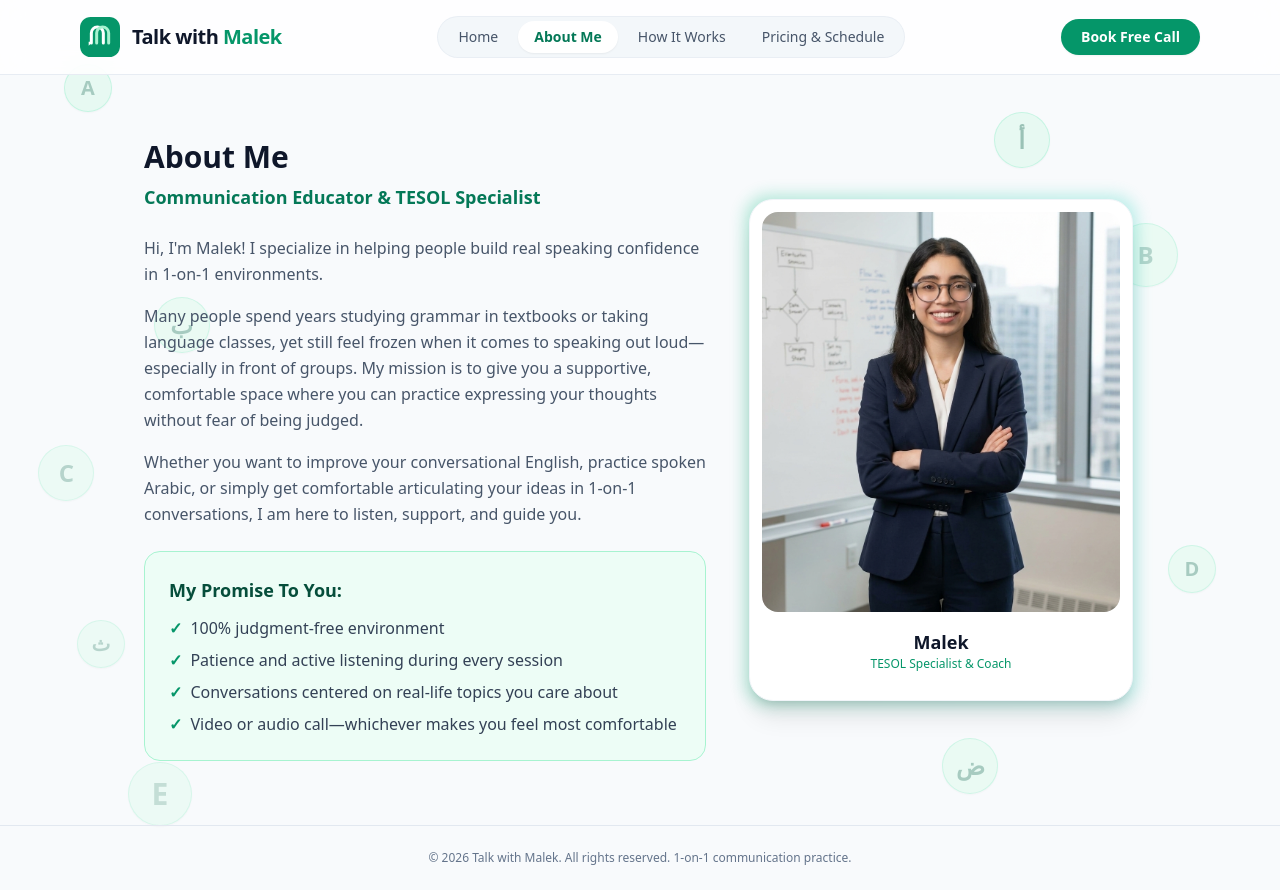
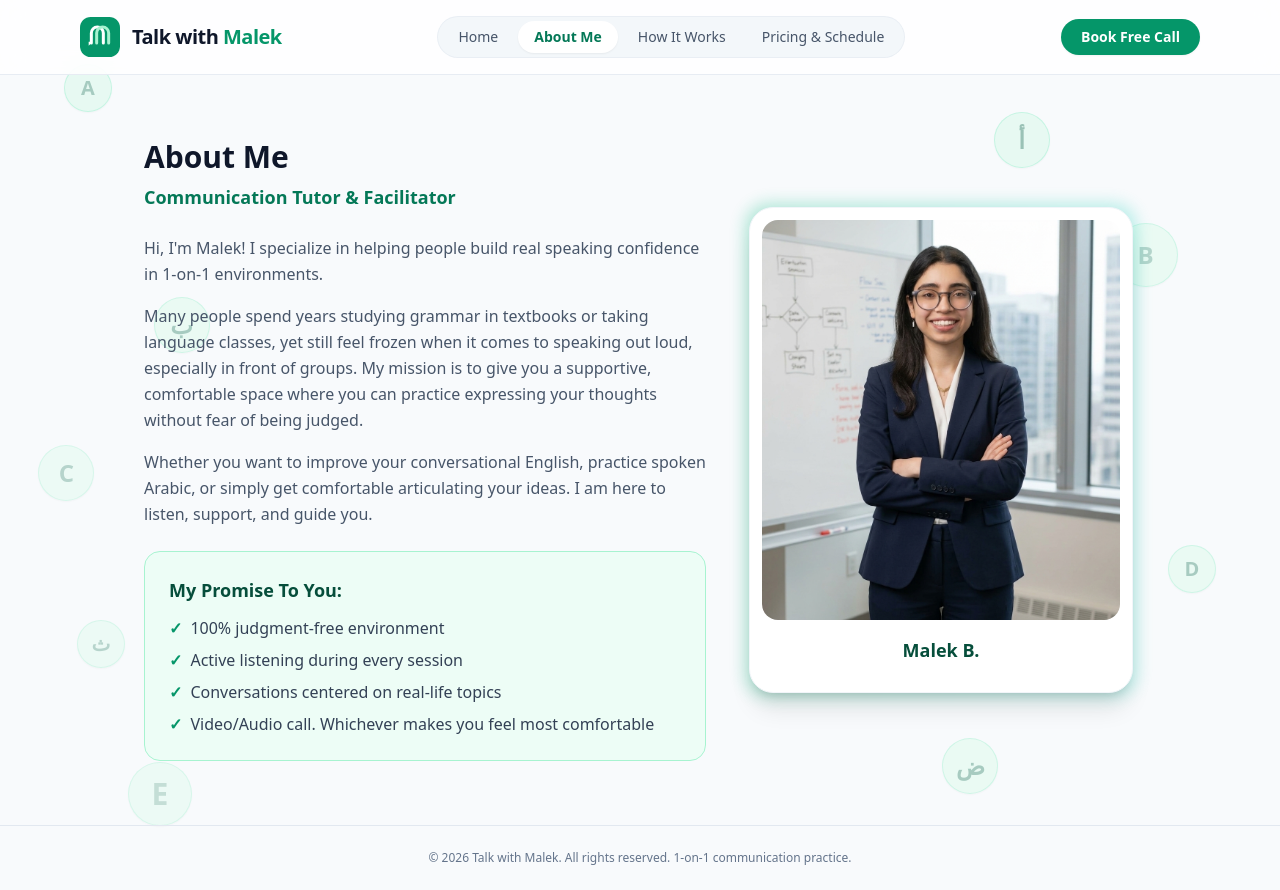
Before and after one commit to MalekBouallegue/talk-with-malek-new, a Next.js app: page / in a window 1280 px wide. Both pictures are taken after a click on the button "About Me". Built offline with nearby package versions, Linux system fonts and the light colour scheme.

Commit message:
Revise bio and improve clarity in page.tsx
Updated the text to reflect a change in title and role. Removed unnecessary phrases for clarity.

```diff
--- a/src/app/page.tsx
+++ b/src/app/page.tsx
@@ -216,7 +216,7 @@ export default function Home() {
               <div className="lg:col-span-7 space-y-6">
                 <div>
                   <h2 className="text-3xl font-extrabold text-slate-900 mb-2">About Me</h2>
-                  <p className="text-emerald-700 font-semibold text-lg">Communication Educator & TESOL Specialist</p>
+                  <p className="text-emerald-700 font-semibold text-lg">Communication Tutor & Facilitator</p>
                 </div>
 
                 <div className="space-y-4 text-slate-600 leading-relaxed">
@@ -224,10 +224,10 @@ export default function Home() {
                     Hi, I'm Malek! I specialize in helping people build real speaking confidence in 1-on-1 environments.
                   </p>
                   <p>
-                    Many people spend years studying grammar in textbooks or taking language classes, yet still feel frozen when it comes to speaking out loud—especially in front of groups. My mission is to give you a supportive, comfortable space where you can practice expressing your thoughts without fear of being judged.
+                    Many people spend years studying grammar in textbooks or taking language classes, yet still feel frozen when it comes to speaking out loud, especially in front of groups. My mission is to give you a supportive, comfortable space where you can practice expressing your thoughts without fear of being judged.
                   </p>
                   <p>
-                    Whether you want to improve your conversational English, practice spoken Arabic, or simply get comfortable articulating your ideas in 1-on-1 conversations, I am here to listen, support, and guide you.
+                    Whether you want to improve your conversational English, practice spoken Arabic, or simply get comfortable articulating your ideas. I am here to listen, support, and guide you.
                   </p>
                 </div>
 
@@ -239,13 +239,13 @@ export default function Home() {
                       <span className="text-emerald-600 font-bold">✓</span> 100% judgment-free environment
                     </li>
                     <li className="flex items-center gap-2">
-                      <span className="text-emerald-600 font-bold">✓</span> Patience and active listening during every session
+                      <span className="text-emerald-600 font-bold">✓</span> Active listening during every session
                     </li>
                     <li className="flex items-center gap-2">
-                      <span className="text-emerald-600 font-bold">✓</span> Conversations centered on real-life topics you care about
+                      <span className="text-emerald-600 font-bold">✓</span> Conversations centered on real-life topics
                     </li>
                     <li className="flex items-center gap-2">
-                      <span className="text-emerald-600 font-bold">✓</span> Video or audio call—whichever makes you feel most comfortable
+                      <span className="text-emerald-600 font-bold">✓</span> Video/Audio call. Whichever makes you feel most comfortable
                     </li>
                   </ul>
                 </div>
@@ -259,12 +259,11 @@ export default function Home() {
                   <div className="relative bg-white p-3 rounded-3xl shadow-xl border border-slate-100 overflow-hidden">
                     <img
                       src="/profile.jpg"
-                      alt="Malek - Communication Educator"
+                      alt="Malek - Communication Tutor"
                       className="w-full h-[400px] object-cover rounded-2xl"
                     />
                     <div className="p-4 text-center">
-                      <h4 className="font-bold text-slate-900 text-lg">Malek</h4>
-                      <p className="text-xs text-emerald-600 font-medium">TESOL Specialist & Coach</p>
+                      <h4 className="font-bold text-emerald-900 text-lg">Malek B. </h4>
                     </div>
                   </div>
                 </div>
```
